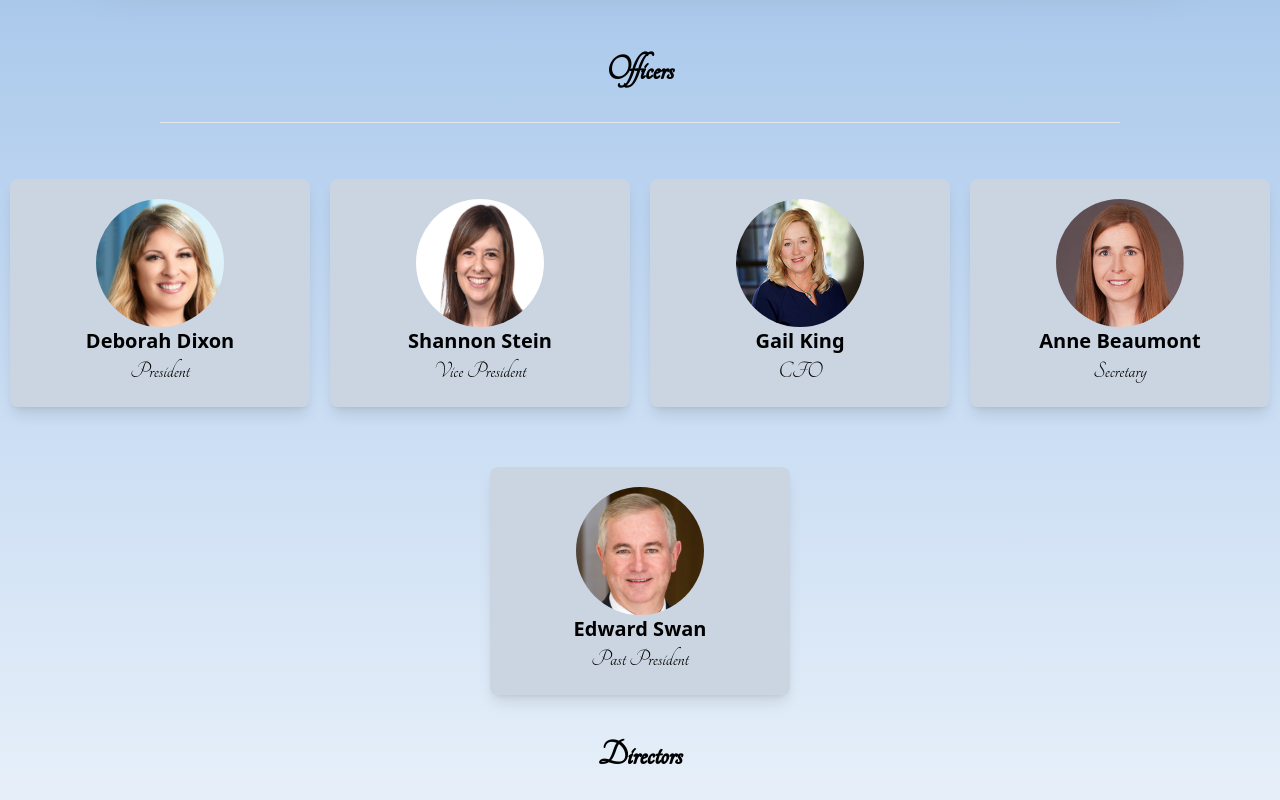
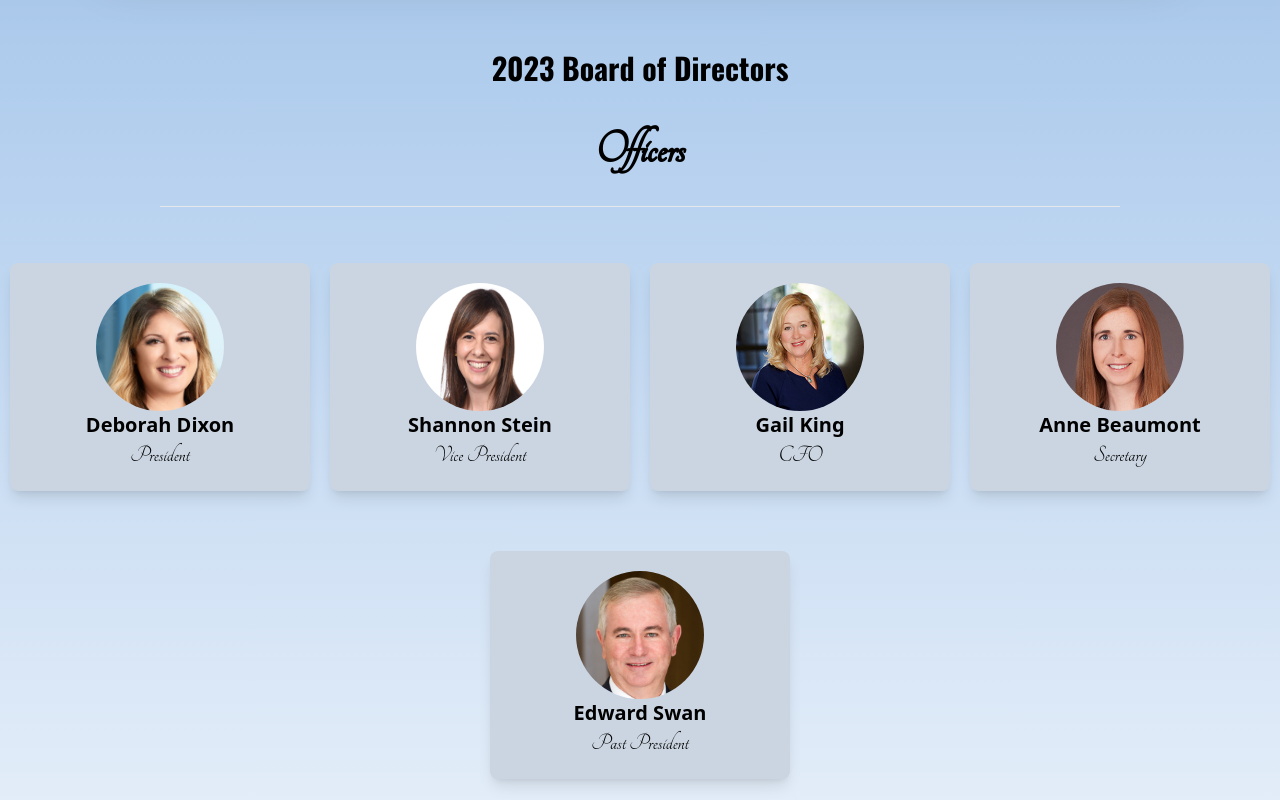
Before and after one commit to GreysonStalcup/elj-2023, an Astro site: page / in a window 1280 px wide. Shown: the part 3080-3880 px from the top of the page. Built offline with nearby package versions, Linux system fonts and the light colour scheme; Astro itself is replaced by a stand-in of ours.

Commit message:
add Board of Directors text

```diff
--- a/src/components/Intro.astro
+++ b/src/components/Intro.astro
@@ -26,6 +26,7 @@ import Sponsors from "./Sponsors";
 </section>
 <section
   class="justify-evenly intro bg-gradient-to-b from-[#184374] to-[#4b77a9] overflow-hidden relative">
+
   <Carousel client:only='react' />
 </section>
 <section
@@ -34,12 +35,14 @@ import Sponsors from "./Sponsors";
 </section>
 <section
   class="justify-evenly intro bg-gradient-to-b from-[#afcced] to-[#ffffff] overflow-hidden relative">
-
-<h2 class="text-4xl text-center font-tangerine font-bold">Officers</h2>
+  <h2 class="text-xl md:text-3xl font-oswald pb-10 text-center">
+    2023 Board of Directors
+  </h2>
+<h2 class="text-4xl md:text-5xl text-center font-tangerine font-bold">Officers</h2>
 <hr class="h-[1px] my-8 bg-gray-200 border-0 dark:bg-gray-700 w-3/4 mx-auto"/>
 <br/>
 <Officers client:visible />
-<h2 class="text-4xl text-center font-tangerine font-bold">Directors</h2>
+<h2 class="text-4xl md:text-5xl text-center font-tangerine font-bold">Directors</h2>
 <hr class="h-[1px] my-8 bg-gray-200 border-0 dark:bg-gray-700 w-3/4 mx-auto"/>
 <br/>
 <Directors client:visible />
```
